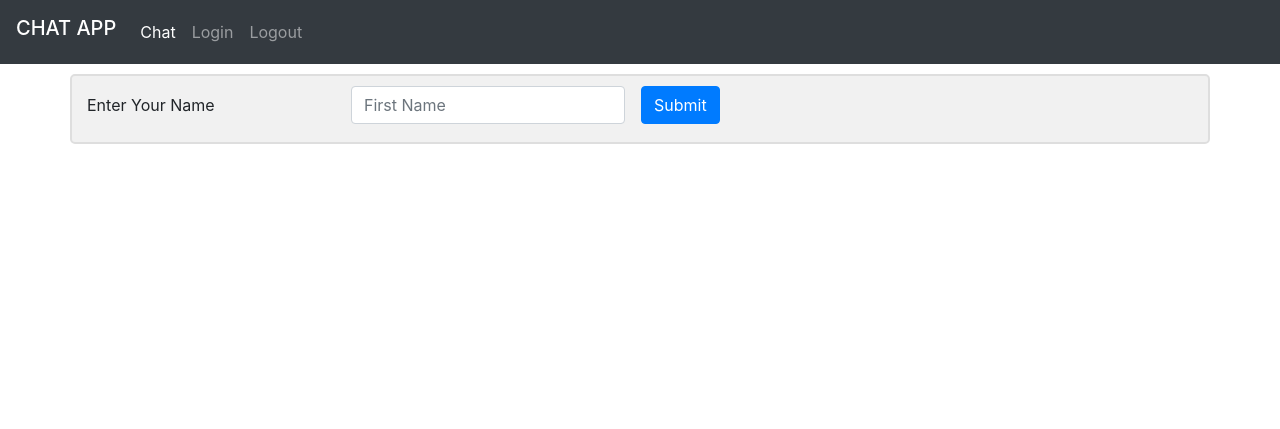
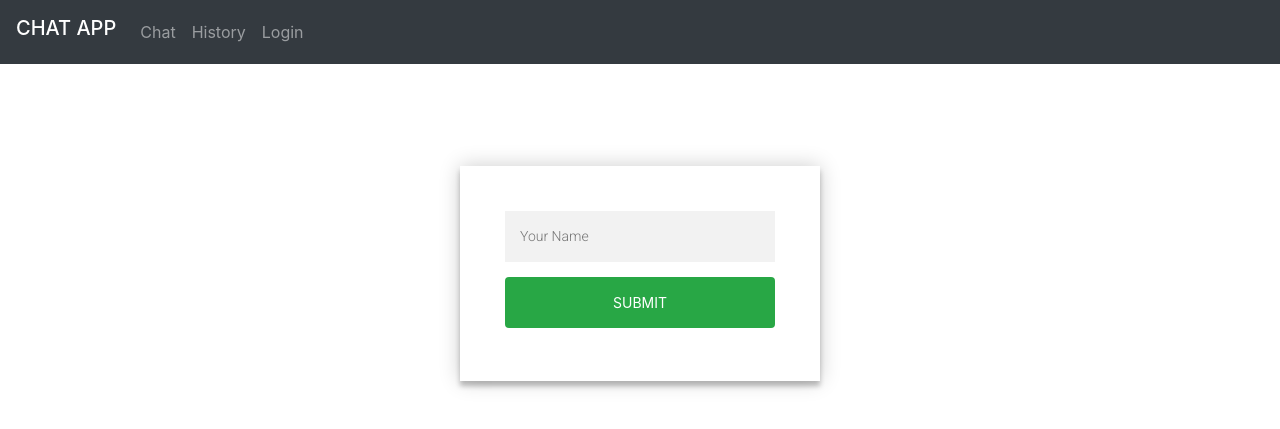
Before and after one commit to techwithtim/Chat-Web-App, a Flask app: page /login in a window 1280 px wide. Shown: the top 429 px of the page. Run offline with Flask 2, Linux system fonts and the light colour scheme; tables that the repository leaves empty hold one stand-in row (values such as "Sample post"); some libraries are stand-ins or nearby versions.

Commit message:
fixed some styling errors

```diff
--- a/website/application/database.py
+++ b/website/application/database.py
@@ -2,7 +2,6 @@ import sqlite3
 from sqlite3 import Error
 from datetime import datetime
 import time
-
 
 # CONSTANTS
 
@@ -44,14 +43,19 @@ class DataBase:
         self.cursor.execute(query)
         self.conn.commit()
 
-    def get_all_messages(self, limit=100):
+    def get_all_messages(self, limit=100, name=None):
         """
         returns all messages
         :param limit: int
         :return: list[dict]
         """
-        query = f"SELECT * FROM {PLAYLIST_TABLE}"
-        self.cursor.execute(query)
+        if not name:
+            query = f"SELECT * FROM {PLAYLIST_TABLE}"
+            self.cursor.execute(query)
+        else:
+            query = f"SELECT * FROM {PLAYLIST_TABLE} WHERE NAME = ?"
+            self.cursor.execute(query, (name,))
+
         result = self.cursor.fetchall()
 
         # return messages in sorted order by date
@@ -62,6 +66,14 @@ class DataBase:
             results.append(data)
 
         return list(reversed(results))
+
+    def get_messages_by_name(self, name, limit=100):
+        """
+        Gets a list of messages by user name
+        :param name: str
+        :return: list
+        """
+        return self.get_all_messages(limit, name)
 
     def save_message(self, name, msg):
         """
--- a/website/application/static/index.js
+++ b/website/application/static/index.js
@@ -47,10 +47,10 @@ async function load_messages() {
 
 $(function()
 {
-  $('#messages') .css({'height': (($(window).height()) * 0.8)+'px'});
+  $('.msgs') .css({'height': (($(window).height()) * 0.7)+'px'});
 
   $(window).bind('resize', function(){
-      $('#messages') .css({'height': (($(window).height()) - 200)+'px'});
+      $('.msgs') .css({'height': (($(window).height()) * 0.7)+'px'});
   });
 });
 
@@ -121,13 +121,12 @@ var socket = io.connect('http://' + document.domain + ':' + location.port);
       } )
     } )
   } )
-  socket.on( 'disconnect', async function( msg ) {
+  /*socket.on( 'disconnect', async function( msg ) {
       var usr_name = await load_name()
       socket.emit( 'event', {
       message: usr_name + ' just left the server...',
-      name: usr_name
     } )
-  })
+  })*/
   socket.on( 'message response', function( msg ) {
     add_messages(msg, true)
   })
@@ -140,4 +139,11 @@ window.onload = async function() {
     add_messages(msgs[i], scroll)
   }
 
+  let name = await load_name()
+  if (name != ""){
+    $("#login").hide();
+  }else{
+    $("#logout").hide();
+  }
+
 }
--- a/website/application/templates/base.html
+++ b/website/application/templates/base.html
@@ -53,6 +53,7 @@
               float: left;
               color: #999;
             }
+
         </style>
         <script src="https://code.jquery.com/jquery-3.4.1.slim.min.js" integrity="sha384-J6qa4849blE2+poT4WnyKhv5vZF5SrPo0iEjwBvKU7imGFAV0wwj1yYfoRSJoZ+n" crossorigin="anonymous"></script>
         <script src="//ajax.googleapis.com/ajax/libs/jquery/1.9.1/jquery.min.js"></script>
@@ -70,9 +71,10 @@
           </button>
           <div class="collapse navbar-collapse" id="navbarNavAltMarkup">
             <div class="navbar-nav">
-              <a class="nav-item nav-link active" href="/home">Chat <span class="sr-only">(current)</span></a>
-              <a class="nav-item nav-link" href="/login">Login</a>
-              <a class="nav-item nav-link" href="/logout">Logout</a>
+              <a class="nav-item nav-link" href="/home">Chat <span class="sr-only">(current)</span></a>
+                <a class="nav-item nav-link" href="/history">History</a>
+              <a class="nav-item nav-link" id="login" href="/login">Login</a>
+              <a class="nav-item nav-link" id="logout" href="/logout">Logout</a>
             </div>
           </div>
         </nav>
@@ -88,10 +90,8 @@
             {% endwith %}
         {% endblock %}
 
-        <div class="container">
-            {% block content %}
-            {% endblock %}
-        </div>
+        {% block content %}
+        {% endblock %}
 
         <script src="https://cdn.jsdelivr.net/npm/popper.js@1.16.0/dist/umd/popper.min.js" integrity="sha384-Q6E9RHvbIyZFJoft+2mJbHaEWldlvI9IOYy5n3zV9zzTtmI3UksdQRVvoxMfooAo" crossorigin="anonymous"></script>
         <script src="https://stackpath.bootstrapcdn.com/bootstrap/4.4.1/js/bootstrap.min.js" integrity="sha384-wfSDF2E50Y2D1uUdj0O3uMBJnjuUD4Ih7YwaYd1iqfktj0Uod8GCExl3Og8ifwB6" crossorigin="anonymous"></script>
--- a/website/application/templates/login.html
+++ b/website/application/templates/login.html
@@ -22,19 +22,78 @@
     {% endwith %}
 {% endblock %}
 
+{% block content %}
+<style type="text/css">
+@import url(https://fonts.googleapis.com/css?family=Roboto:300);
 
-{% block content %}
-<form class="form-inline" action="#" method="POST">
-  <div class="form-group mb-2">
-    <label for="staticName2" class="sr-only">Name</label>
-    <input type="text" readonly class="form-control-plaintext" id="staticName2" value="Enter Your Name">
+.login-page {
+  width: 360px;
+  padding: 8% 0 0;
+  margin: auto;
+}
+.form {
+  position: relative;
+  z-index: 1;
+  background: #FFFFFF;
+  max-width: 360px;
+  margin: 0 auto 100px;
+  padding: 45px;
+  text-align: center;
+  box-shadow: 0 0 20px 0 rgba(0, 0, 0, 0.2), 0 5px 5px 0 rgba(0, 0, 0, 0.24);
+}
+.form input {
+  font-family: "Roboto", sans-serif;
+  outline: 0;
+  background: #f2f2f2;
+  width: 100%;
+  border: 0;
+  margin: 0 0 15px;
+  padding: 15px;
+  box-sizing: border-box;
+  font-size: 14px;
+}
+.form button {
+  text-transform: uppercase;
+  outline: 0;
+  width: 100%;
+  border: 0;
+  padding: 15px;
+  color: #FFFFFF;
+  font-size: 14px;
+  -webkit-transition: all 0.3 ease;
+  transition: all 0.3 ease;
+  cursor: pointer;
+}
+.form button:hover,.form button:active,.form button:focus {
+  background: #43A047;
+}
+.form .message {
+  margin: 15px 0 0;
+  color: #b3b3b3;
+  font-size: 12px;
+}
+.container {
+  position: relative;
+  z-index: 1;
+  max-width: 300px;
+  margin: 0 auto;
+}
+.container:before, .container:after {
+  content: "";
+  display: block;
+  clear: both;
+}
+
+</style>
+
+<div class="login-page">
+  <div class="form">
+    <form class="login-form" action="#" method="POST">
+      <input type="text" name="inputName" id="inputName" placeholder="Your Name"/>
+      <button type="submit" class="btn btn-success mb-2">Submit</button>
+    </form>
   </div>
-  <div class="form-group mx-sm-3 mb-2">
-    <label for="inputName" class="sr-only">Name</label>
-    <input type="text" class="form-control" name="inputName" id="inputName" placeholder="First Name">
-  </div>
-  <button type="submit" class="btn btn-primary mb-2">Submit</button>
-</form>
+</div>
 
 <script type="text/javascript" src="{{ url_for('static', filename='index.js') }}"></script>
 {% endblock %}
--- a/website/application/views.py
+++ b/website/application/views.py
@@ -9,12 +9,8 @@ view = Blueprint("views", __name__)
 NAME_KEY = 'name'
 MSG_LIMIT = 20
 
+# VIEWS
 
-# GLOBAL VARS
-client = None
-
-
-# VIEWS
 
 @view.route("/login", methods=["POST","GET"])
 def login():
@@ -53,12 +49,21 @@ def home():
     displays home page if logged in
     :return: None
     """
-    global client
-
     if NAME_KEY not in session:
         return redirect(url_for("views.login"))
 
     return render_template("index.html", **{"session": session})
+
+
+@view.route("/history")
+def history():
+    if NAME_KEY not in session:
+        flash("0Please login before viewing message history")
+        return redirect(url_for("views.login"))
+
+    json_messages = get_history(session[NAME_KEY])
+    print(json_messages)
+    return render_template("history.html", **{"history":json_messages})
 
 
 @view.route("/get_name")
@@ -79,16 +84,39 @@ def get_messages():
     """
     db = DataBase()
     msgs = db.get_all_messages(MSG_LIMIT)
+    messages = remove_seconds_from_messages(msgs)
+
+    return jsonify(messages)
+
+
+@view.route("/get_history")
+def get_history(name):
+    """
+    :param name: str
+    :return: all messages by name of user
+    """
+    db = DataBase()
+    msgs = db.get_messages_by_name(name)
+    messages = remove_seconds_from_messages(msgs)
+
+    return messages
+
+
+# UTILITIES
+def remove_seconds_from_messages(msgs):
+    """
+    removes the seconds from all messages
+    :param msgs: list
+    :return: list
+    """
     messages = []
     for msg in msgs:
         message = msg
         message["time"] = remove_seconds(message["time"])
         messages.append(message)
 
-    return jsonify(msgs)
+    return messages
 
-
-# UTILITIES
 
 def remove_seconds(msg):
     """
```
Also changed, not shown: website/application/templates/history.html (added, +19 -0 lines), website/application/templates/index.html (+14 -2 lines), website/messages.db (deleted).
